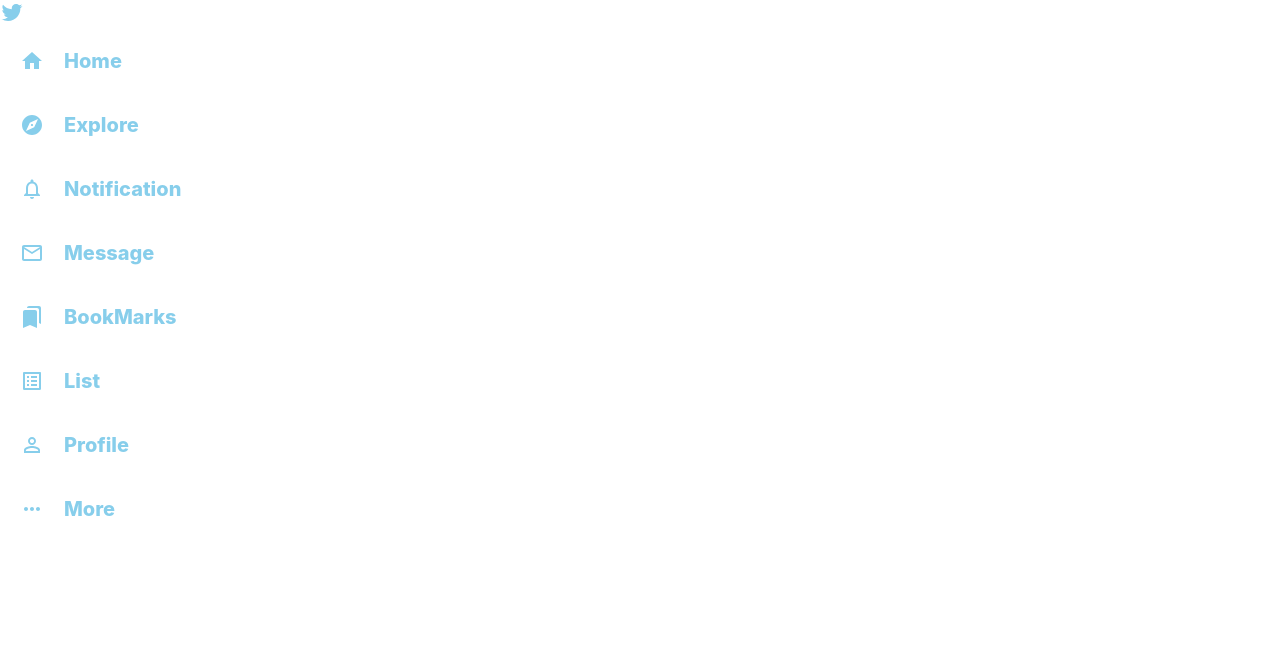
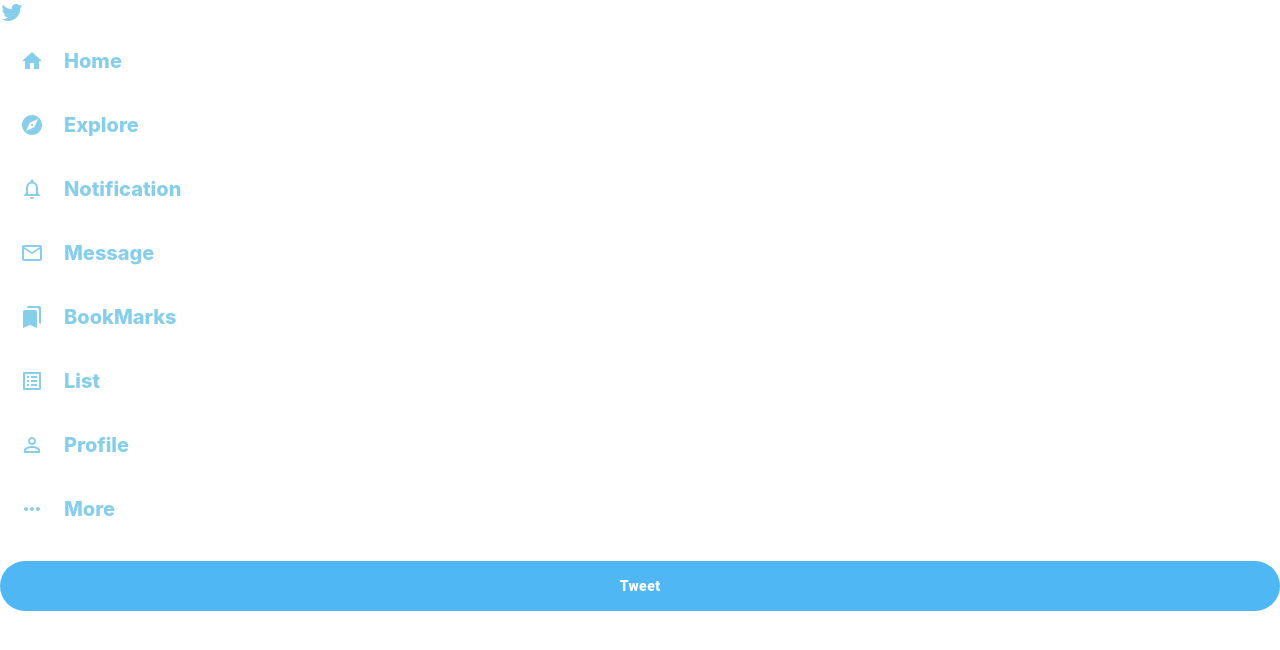
Before and after one commit to Connell97/group-react-project, a React (Create React App) app: page / in a window 1280 px wide. Shown: the top 650 px of the page. Built offline with nearby package versions, Linux system fonts and the light colour scheme.

Commit message:
Button Added in sidebar

```diff
--- a/src/components/Sidebar.css
+++ b/src/components/Sidebar.css
@@ -3,3 +3,13 @@
     font-size: 20px;
     text-align: left;
 }
+.sidebar_tweet{
+    background-color: var(--twitter-color) !important;
+    border: none !important;
+    color: white !important;
+    font-weight: 900 !important;
+    text-transform: inherit !important;
+    border-radius: 30px !important;
+    height: 50px !important;
+    margin-top: 20px !important;
+}
--- a/src/components/Sidebar.js
+++ b/src/components/Sidebar.js
@@ -10,6 +10,7 @@
 import ListAltIcon from '@material-ui/icons/ListAlt';
 import PermIdentityIcon from '@material-ui/icons/PermIdentity';
 import MoreHorizIcon from '@material-ui/icons/MoreHoriz';
+import { Button } from '@material-ui/core';
 const Sidebar = () => {
   return (
 
@@ -23,7 +24,7 @@
         <SidebarOption Icon={ListAltIcon}text="List" />
         <SidebarOption Icon={PermIdentityIcon}text="Profile" />
         <SidebarOption Icon={MoreHorizIcon}text="More" />
-
+     <Button variant="outlined" className="sidebar_tweet" fullWidth>Tweet</Button>
 
     </div>
   );
--- a/src/components/SidebarOption.css
+++ b/src/components/SidebarOption.css
@@ -7,6 +7,7 @@
     background-color: #e8f5fe;
     border-radius: 30px;
     color:var(--twitter-color);
+    transition: color 100ms ease-out;
 }
 
 .sidebarOption > .MuiSvgIcon-root{
@@ -17,3 +18,6 @@
     font-size: 20px;
     margin-right:20px;
 }
+.sidebarOption--active{
+    color:var(--twitter-color);
+}
--- a/src/components/SidebarOption.js
+++ b/src/components/SidebarOption.js
@@ -6,7 +6,7 @@
 const SidebarOption = ({ active,text, Icon }) => {
   return (
 
-    <div className="sidebarOption">
+    <div className = "sidebarOption">
       <Icon/>
   <h2>{text}</h2>
 
```
